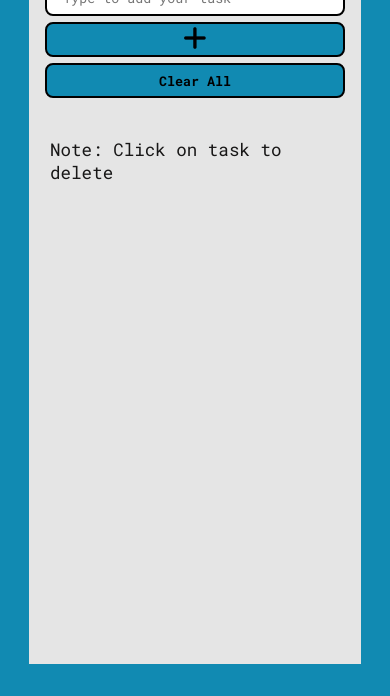
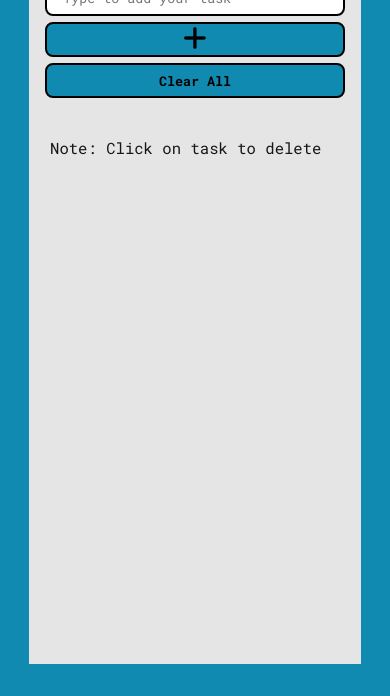
Before and after one commit to divyansh-at-github/Todo-App, a plain HTML site: page index.html in a window 390 px wide. Shown: the part 148-844 px from the top of the page. Drawn offline with Linux system fonts and the light colour scheme.

Commit message:
some bug fixes

```diff
--- a/style.css
+++ b/style.css
@@ -106,7 +106,7 @@ li {
 
   }
   .para{
-    font-size: 4.5vw;
+    font-size: 4vw;
     color: rgb(24, 23, 23);
   }
   .todo-input {
```
